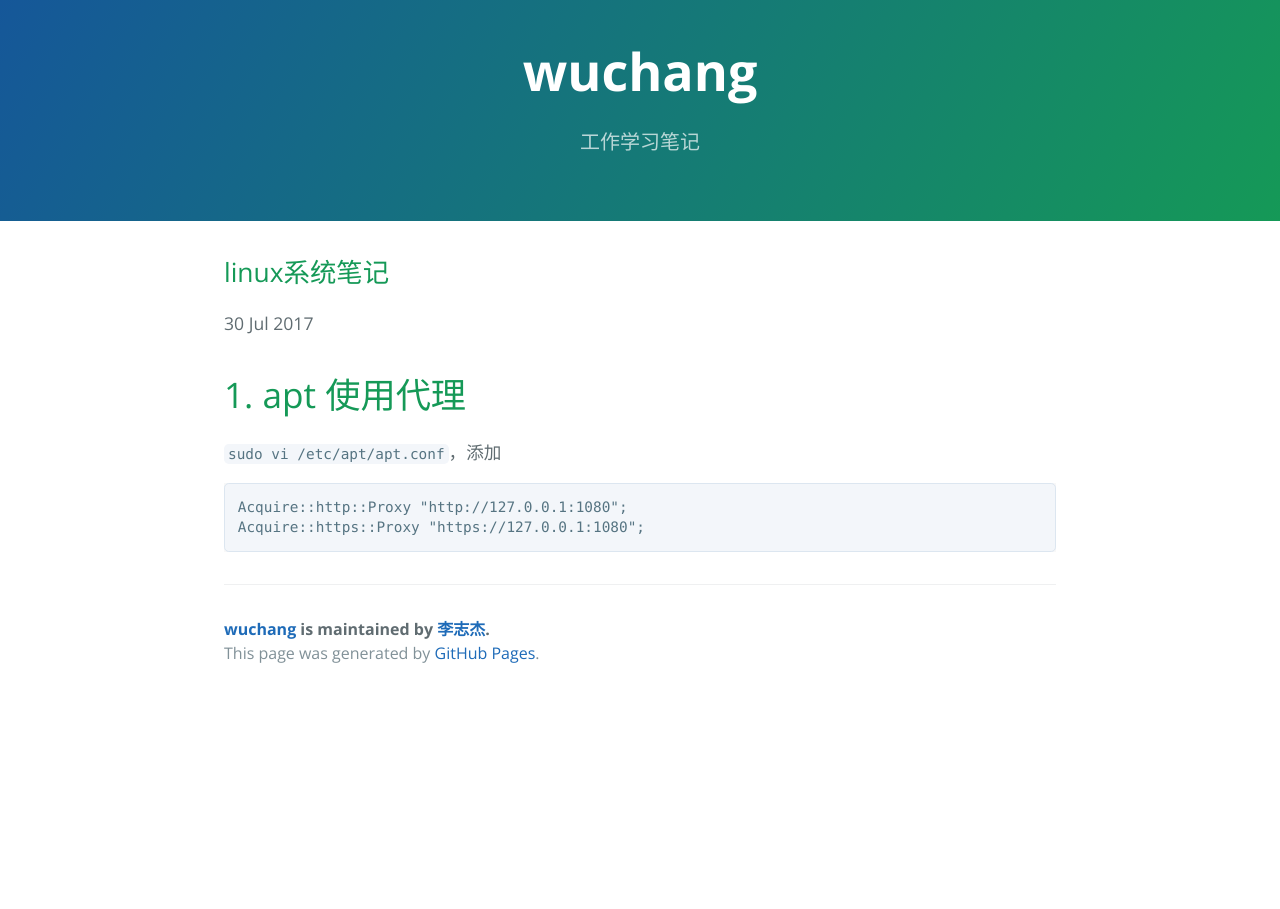
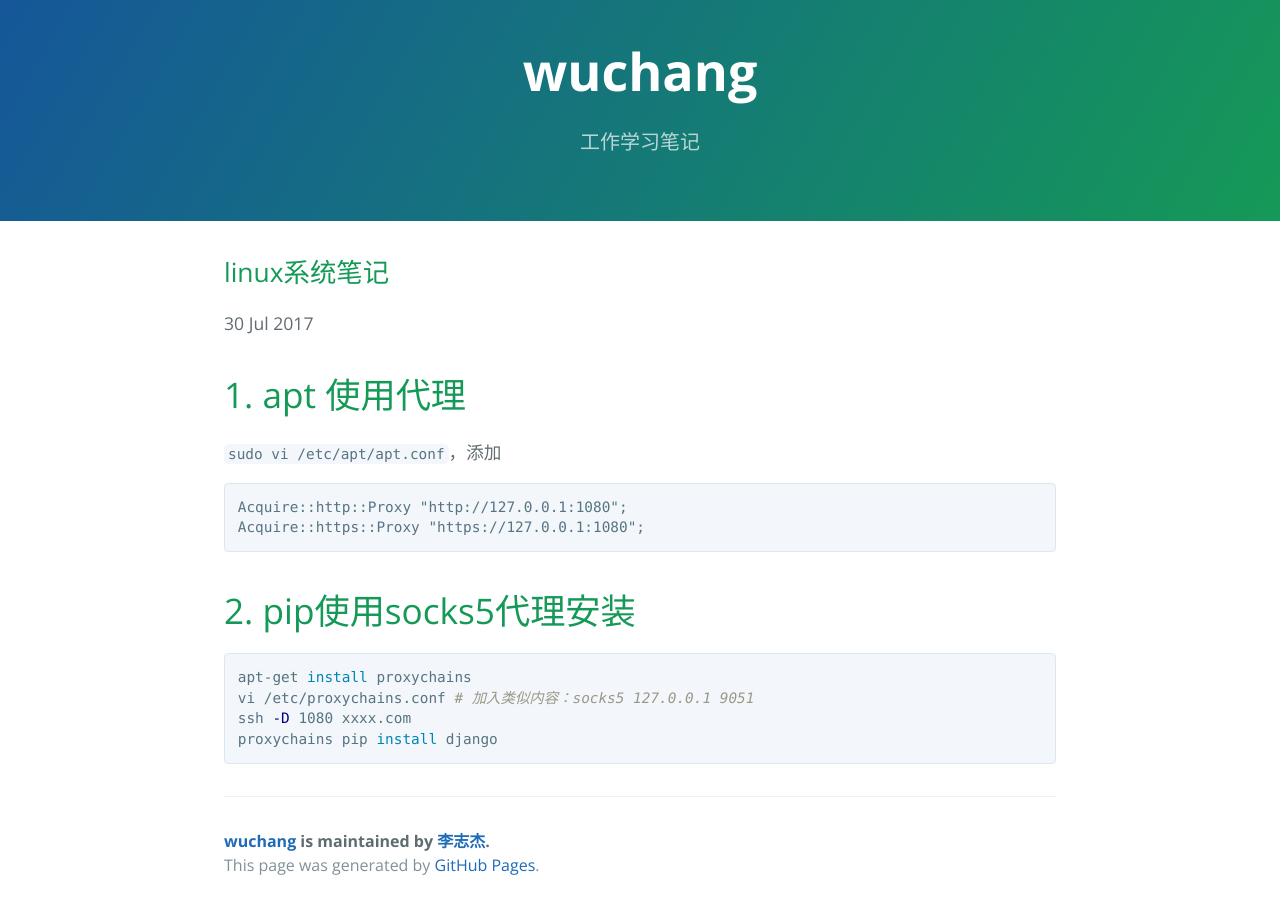
Before and after one commit to wuchang/wuchang.github.io, a Jekyll site: the page built from _posts/2017-07-30-linux-note.markdown, in a window 1280 px wide. Built offline with Jekyll 4.4.1, drawn with Linux system fonts in a browser that asks for light colours.

Commit message:
pip使用socks5代理安装

````diff
--- a/_posts/2017-07-30-linux-note.markdown
+++ b/_posts/2017-07-30-linux-note.markdown
@@ -13,3 +13,12 @@ categories: main
 Acquire::http::Proxy "http://127.0.0.1:1080";
 Acquire::https::Proxy "https://127.0.0.1:1080";
 ```
+
+# 2. pip使用socks5代理安装
+
+```bash
+apt-get install proxychains
+vi /etc/proxychains.conf # 加入类似内容：socks5 127.0.0.1 9051
+ssh -D 1080 xxxx.com
+proxychains pip install django
+```
````
